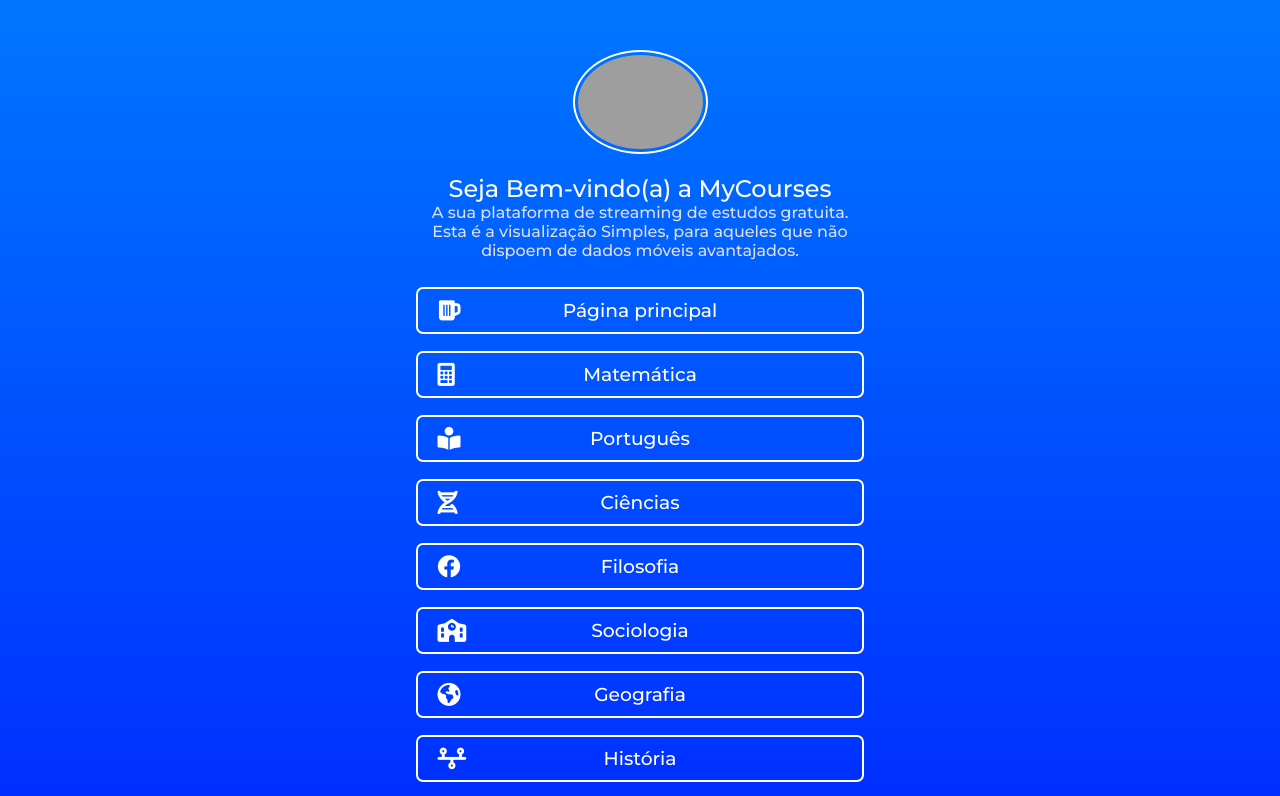
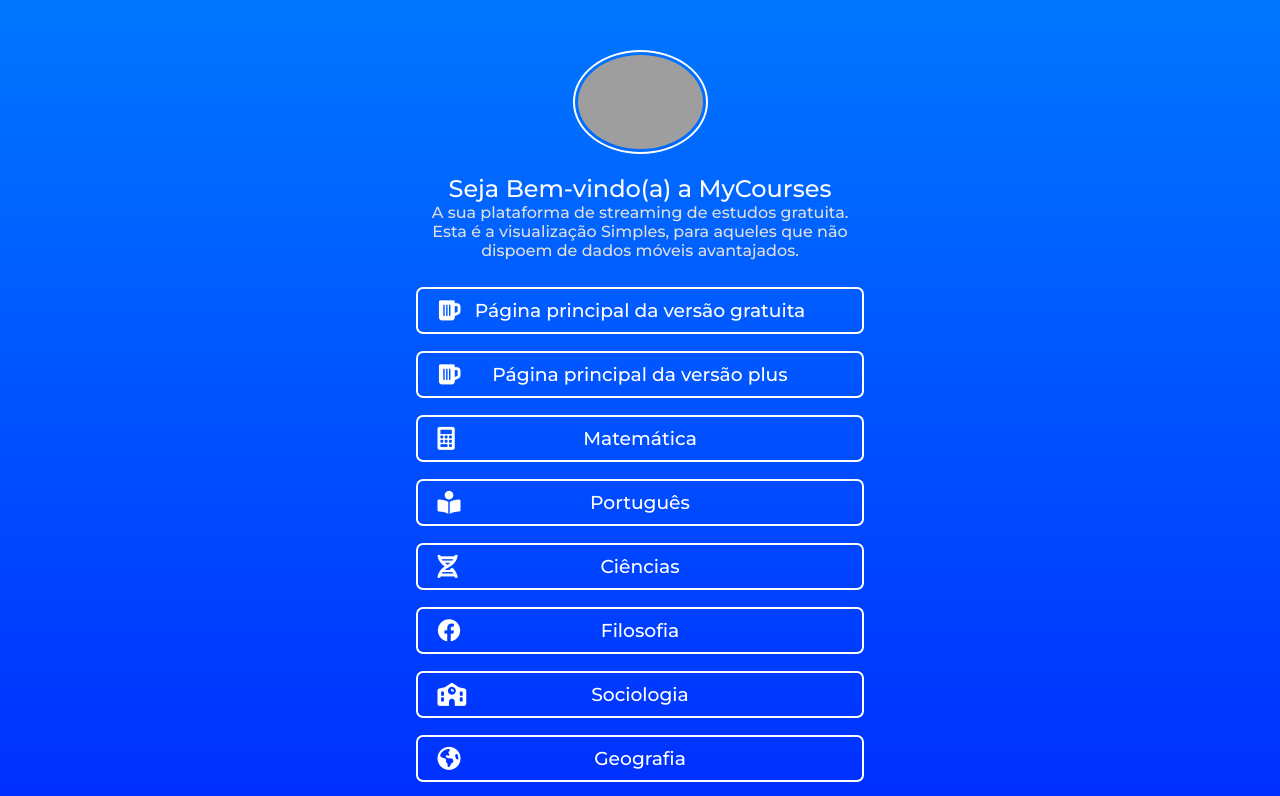
Before and after one commit to Thercules/MyCoursesLite, a plain HTML site: page index.html in a window 1280 px wide. Shown: the top 796 px of the page. Drawn offline with Linux system fonts and the light colour scheme; grey boxes are pictures that could not be loaded.

Commit message:
second commit

```diff
--- a/index.html
+++ b/index.html
@@ -28,7 +28,8 @@
             </div><!--desc-->
 
             <div class="link">
-                <a href="../index.html"><div class="link-a"><i class="fa-solid fa-beer-mug-empty"></i><h3>Página principal</h3></div></a>
+                <a href="https://my-courses-brown.vercel.app/"><div class="link-a"><i class="fa-solid fa-beer-mug-empty"></i><h3>Página principal da versão gratuita</h3></div></a>
+                <a href="https://my-courses-plus.vercel.app/"><div class="link-a"><i class="fa-solid fa-beer-mug-empty"></i><h3>Página principal da versão plus</h3></div></a>
                 <a href="https://www.youtube.com/watch?v=GFWuvnML3eU&list=PL83s8LGM84J4mRCdgGKJaZh8KWFU7GgcO"><div class="link-a"><i class="fa-solid fa-calculator"></i> <h3>Matemática</h3></div></a>
                 <a href="https://www.youtube.com/watch?v=ZJn5jjZM5ss&list=PLonj8APB8U2gpcVuB0dULMCHpaZQrCpvg"><div class="link-a"><i class="fa-solid fa-book-open-reader"></i> <h3>Português</h3></div></a>
                 <a href="https://www.youtube.com/watch?v=L7cfPRNIfxQ&list=PLNM2T4DNzmq71YnFuVJePi8FTiKc9WtCu"><div class="link-a"><i class="fa-solid fa-dna"></i> <h3>Ciências</h3></div></a>
```
